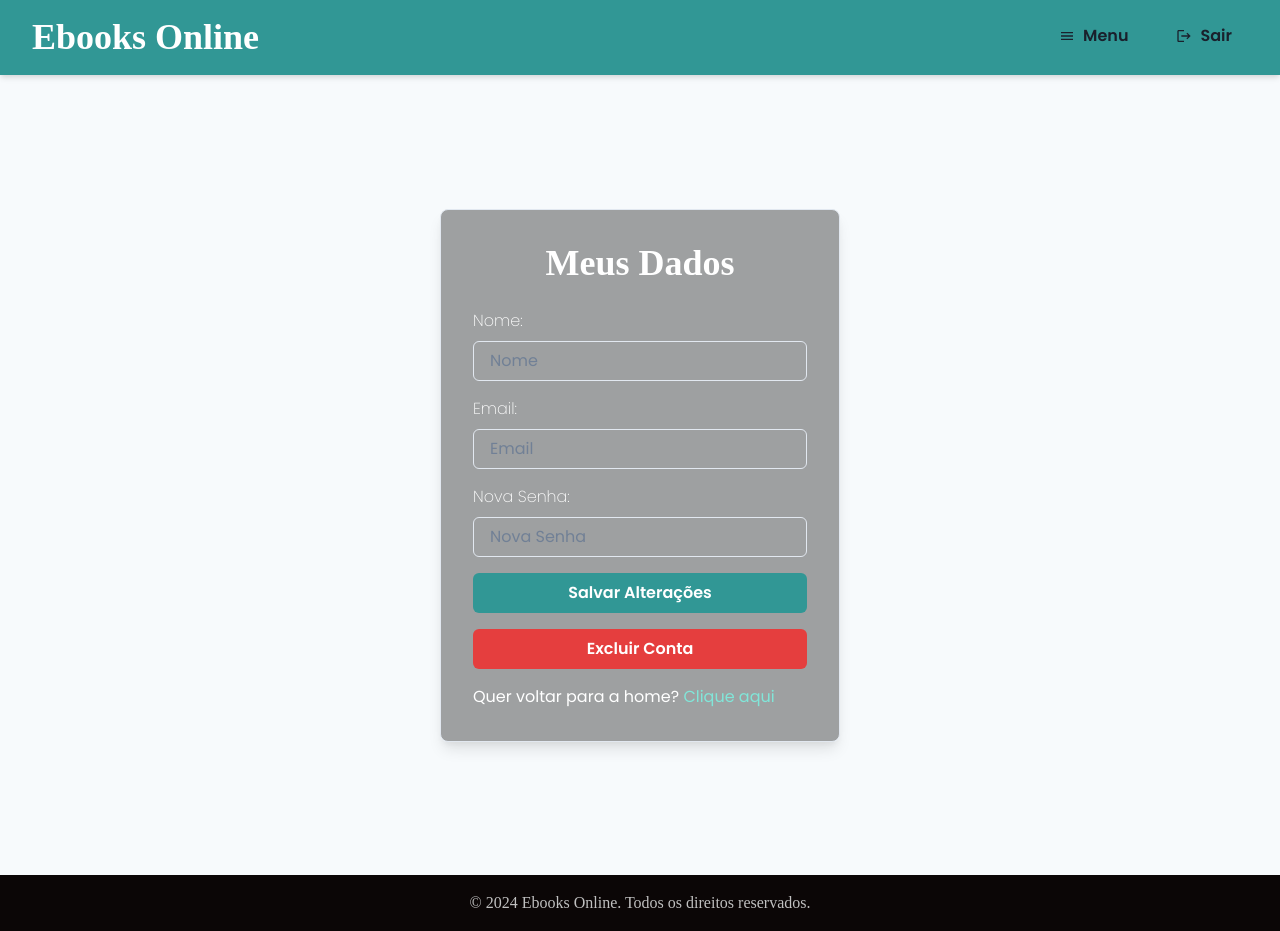
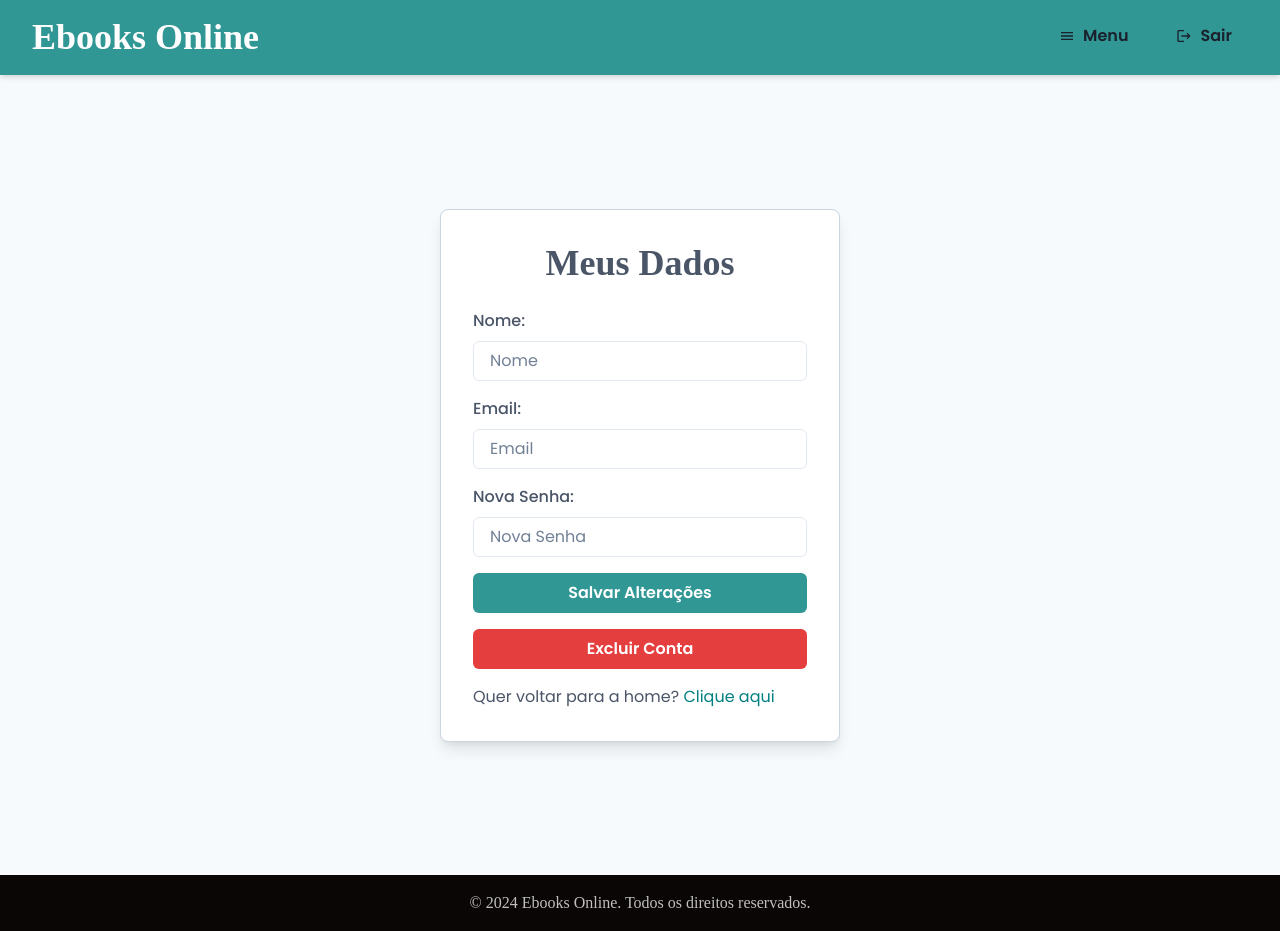
Before and after one commit to HeloisaFelizardo/ebooks-online-app, a React (Vite) app: page /profile in a window 1280 px wide. Built offline with nearby package versions, Linux system fonts and the light colour scheme; no server answers; sample sign-in values are in the browser's storage; a web font is replaced by a local one.

Commit message:
modified: Card Profile

```diff
--- a/src/components/BookCard.jsx
+++ b/src/components/BookCard.jsx
@@ -28,7 +28,7 @@ const BookCard = ({title, author, coverUrl, description, onDownload}) => {
       />
       <Text mt={2} fontWeight="bold">{title.length > 24 ? `${title.substring(0, 24)}...` : title}</Text>
       <Text>{author.length > 20 ? `${author.substring(0, 20)}...` : author}</Text>
-      <Button mt={4} colorScheme="teal" onClick={onOpen}>Ler Mais</Button> {/* Abre o modal ao clicar */}
+      <Button mt={4} colorScheme="teal" onClick={onOpen}>Saiba Mais</Button> {/* Abre o modal ao clicar */}
 
       {/* Modal com os detalhes do livro */}
       <Modal isOpen={isOpen} size={"full"} onClose={onClose}>
--- a/src/pages/users/Profile.jsx
+++ b/src/pages/users/Profile.jsx
@@ -8,7 +8,7 @@ import {
   FormLabel,
   FormControl,
   FormErrorMessage,
-  useToast
+  useToast, Card
 } from '@chakra-ui/react';
 import {useState, useEffect} from 'react';
 import {useNavigate} from 'react-router-dom';
@@ -140,37 +140,34 @@ const Profile = () => {
       {loading ? (
         <LoadingSpinner/>
       ) : (
-        <Box p={8} maxWidth="400px" borderWidth={1} borderRadius={8} boxShadow="lg" backgroundColor="blackAlpha.500">
-          <Heading as="h2" mb={6} textAlign="center" color="white">Meus Dados</Heading>
+        <Card p={8} maxWidth="400px" borderColor='gray.300' color='gray.600' borderWidth={1} borderRadius={8} boxShadow="lg">
+          <Heading as="h2" mb={6} textAlign="center">Meus Dados</Heading>
           <FormControl isInvalid={error.name} mb={4}>
-            <FormLabel color="white" fontWeight="thin">Nome:</FormLabel>
+            <FormLabel >Nome:</FormLabel>
             <Input
               name="name"
               placeholder="Nome"
-              color='white'
               value={formData.name}
               onChange={handleChange}
             />
             {error.name && <FormErrorMessage>{error.name}</FormErrorMessage>}
           </FormControl>
           <FormControl isInvalid={error.email} mb={4}>
-            <FormLabel color="white" fontWeight="thin">Email:</FormLabel>
+            <FormLabel>Email:</FormLabel>
             <Input
               name="email"
               placeholder="Email"
-              color='white'
               value={formData.email}
               onChange={handleChange}
             />
             {error.email && <FormErrorMessage>{error.email}</FormErrorMessage>}
           </FormControl>
           <FormControl isInvalid={error.password} mb={4}>
-            <FormLabel color="white" fontWeight="thin">Nova Senha:</FormLabel>
+            <FormLabel>Nova Senha:</FormLabel>
             <Input
               name="password"
               type="password"
               placeholder="Nova Senha"
-              color='white'
               value={formData.password}
               onChange={handleChange}
             />
@@ -178,13 +175,13 @@ const Profile = () => {
           </FormControl>
           <Button width="full" colorScheme="teal" onClick={handleSave}>Salvar Alterações</Button>
           <Button width="full" colorScheme="red" mt={4} onClick={handleDelete}>Excluir Conta</Button>
-          <Text mt={4} color="white">
+          <Text mt={4}>
             Quer voltar para a home?{' '}
-            <Link color="teal.200" onClick={() => navigate('/')}>
+            <Link color="teal" onClick={() => navigate('/')}>
               Clique aqui
             </Link>
           </Text>
-        </Box>
+        </Card>
       )}
     </Box>
   );
--- a/src/routes/AppRouter.jsx
+++ b/src/routes/AppRouter.jsx
@@ -10,7 +10,6 @@ import Profile from "../pages/users/Profile.jsx";
 import ProtectedRoute from "./ProtectedRoute.jsx";
 import {AuthProvider} from "../context/AuthProvider.jsx";
 import {ManageBooks} from "../pages/admin/ManageBooks.jsx";
-
 
 const AppRouter = () => {
   return (
```
